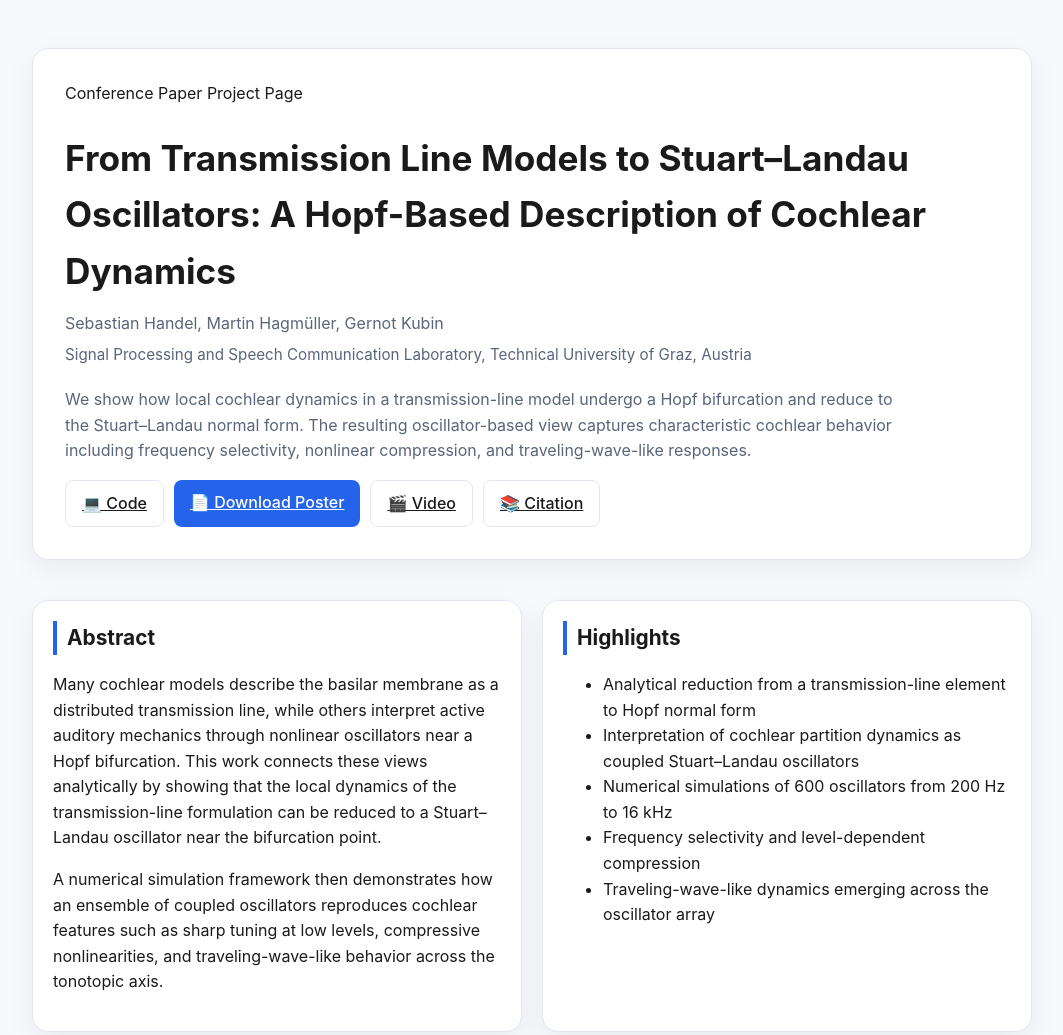
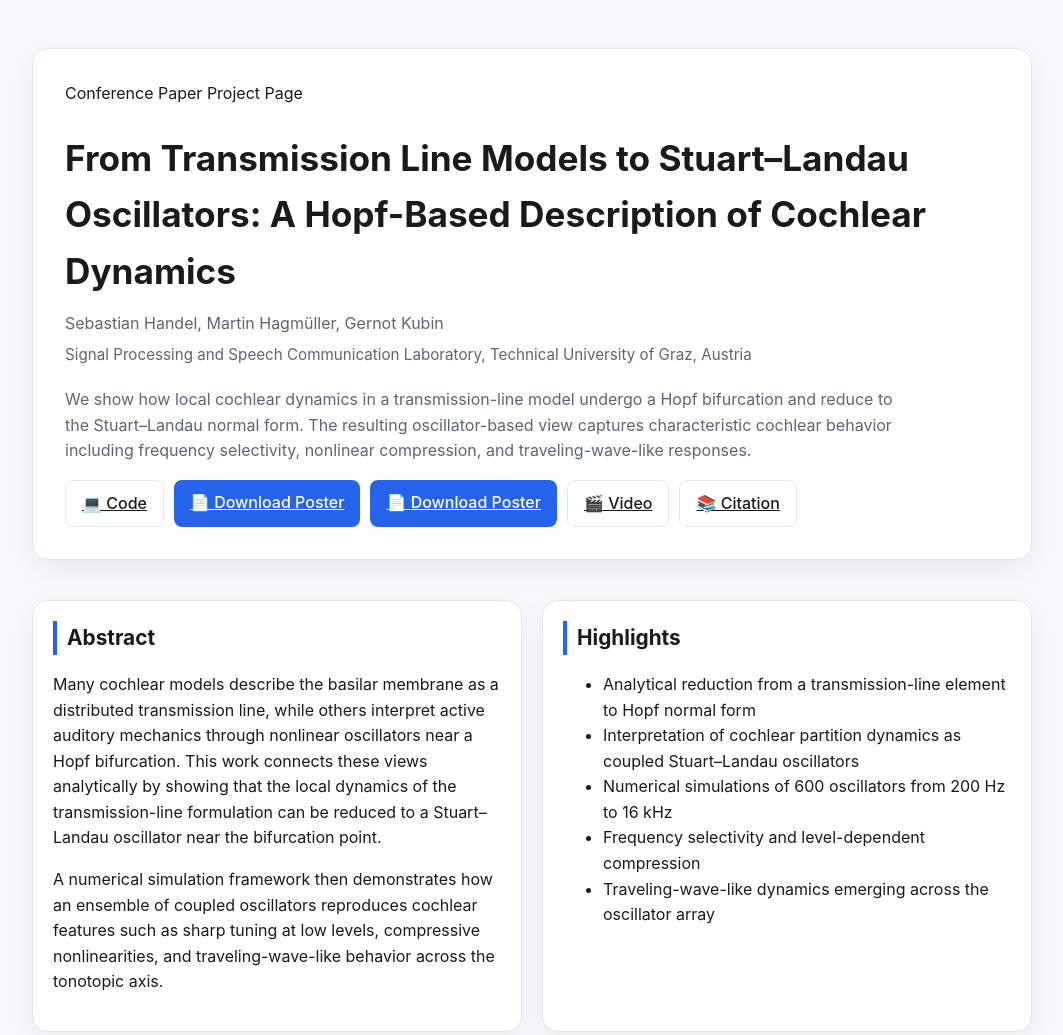
Before and after one commit to SPSC-TUGraz/earcillator, a plain HTML site: page docs/index.html in a window 1280 px wide. Shown: the top 1035 px of the page, without its empty margins (108-1171 px from the left). Drawn offline with Linux system fonts and the light colour scheme.

Commit message:
Update index.html

```diff
--- a/docs/index.html
+++ b/docs/index.html
@@ -188,7 +188,8 @@
 
         <div class="button-row">
           <a class="btn" href="https://github.com/SPSC-TUGraz/earcillator" target="_blank" rel="noopener">💻 Code</a>
-          <a class="btn primary" href="TLM2SLO_A0.pdf" download>📄 Download Poster</a>
+          <a class="btn primary" href="media/TLM2SLO_A0.pdf" download>📄 Download Poster</a>
+          <a class="btn primary" href="media/TLM2SLO_paper.pdf" download>📄 Download Poster</a>
           <a class="btn" href="#video">🎬 Video</a>
           <a class="btn" href="#citation">📚 Citation</a>
         </div>
```
